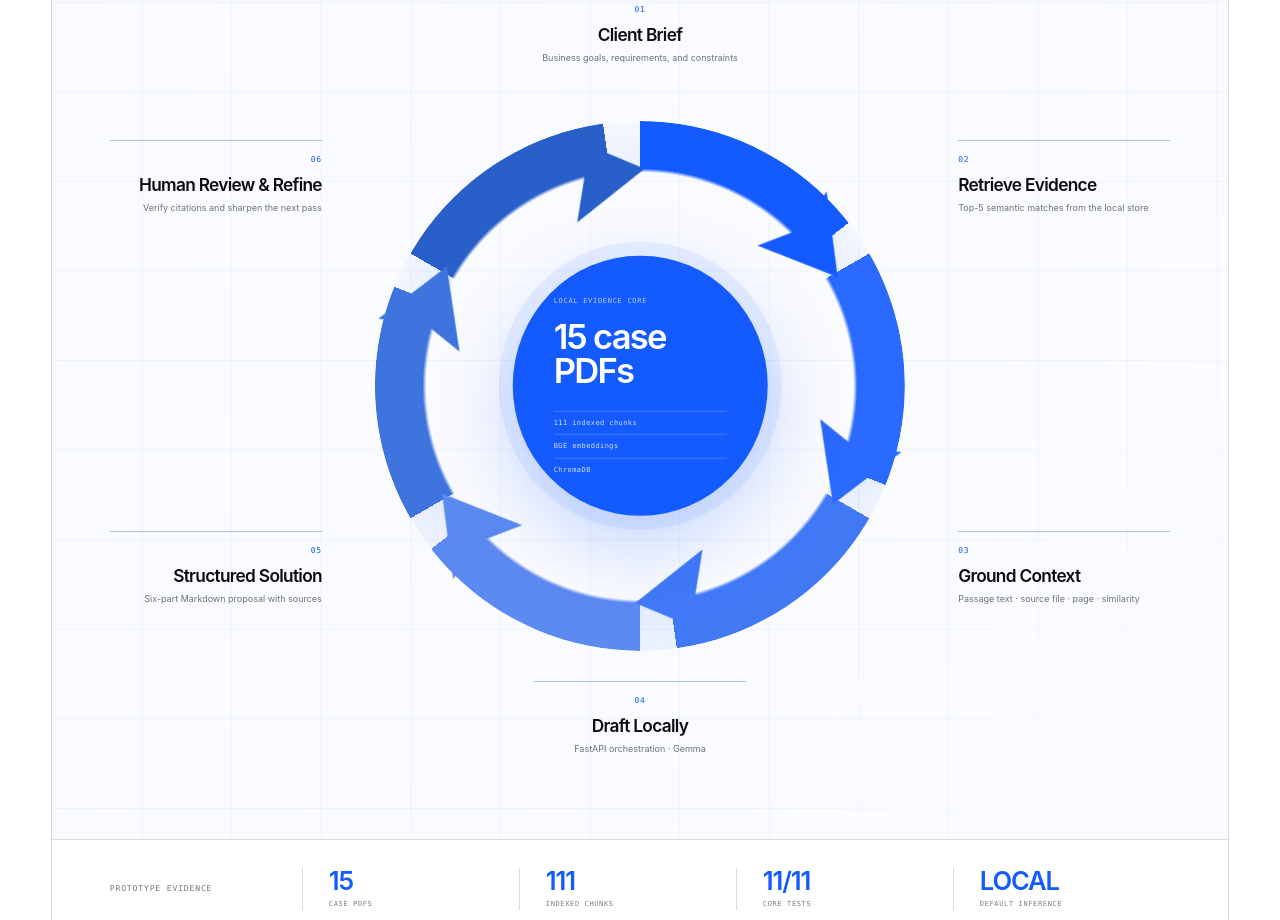
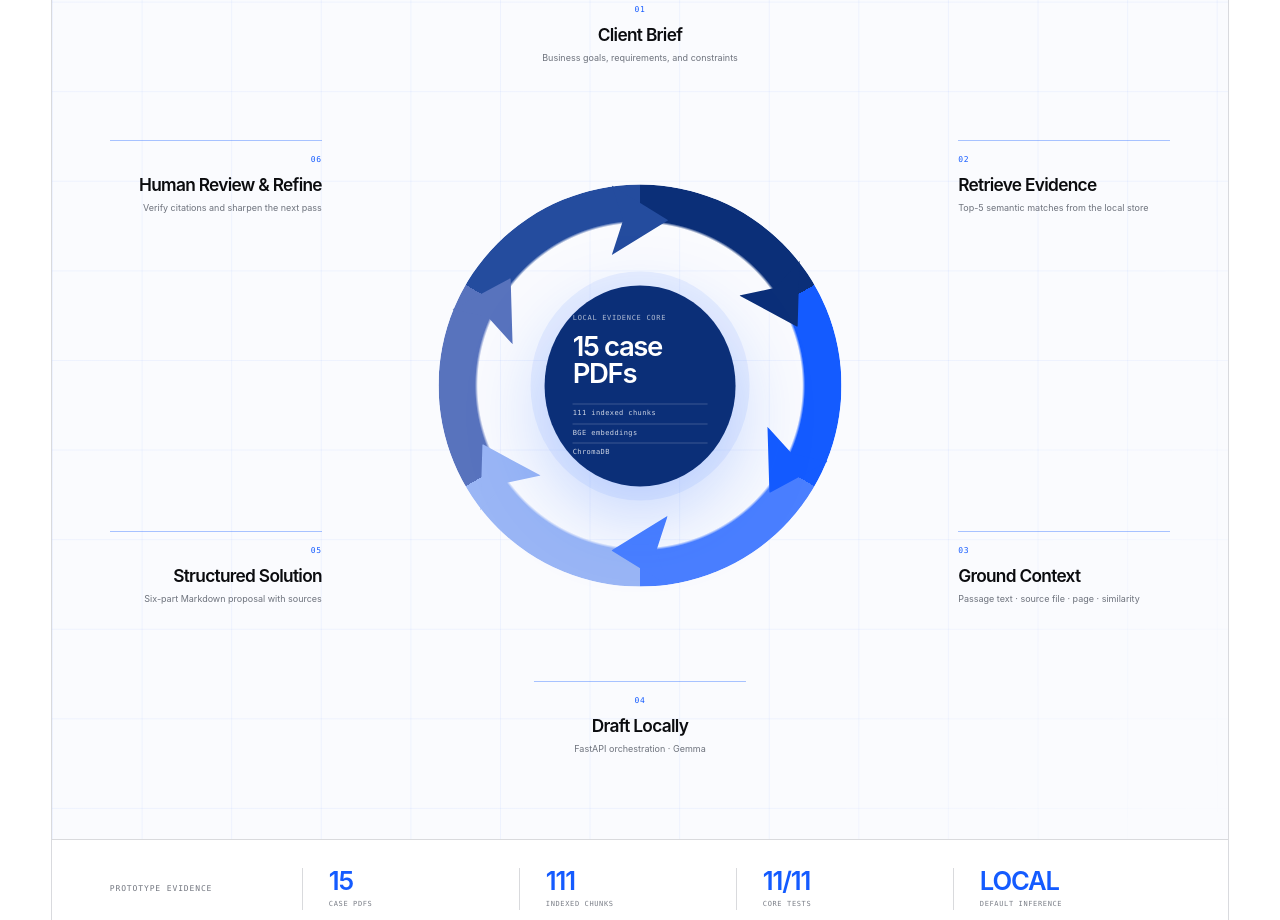
Before and after one commit to Sad-Salad-12/justinli, a Next.js app: page / in a window 1280 px wide. Shown: the part 3020-3940 px from the top of the page. Built offline with nearby package versions, Linux system fonts and the light colour scheme.

Commit message:
Refine Verba loop scale and contrast

```diff
--- a/app/globals.css
+++ b/app/globals.css
@@ -1044,7 +1044,7 @@ a {
   z-index: 1;
   top: 50%;
   left: 50%;
-  width: min(50%, 590px);
+  width: min(38%, 450px);
   aspect-ratio: 1;
   transform: translate(-50%, -50%);
 }
@@ -1054,18 +1054,12 @@ a {
   inset: 0;
   border-radius: 50%;
   background: conic-gradient(
-    #145bff 0deg 52deg,
-    transparent 52deg 60deg,
-    #2a6aff 60deg 112deg,
-    transparent 112deg 120deg,
-    #4179f5 120deg 172deg,
-    transparent 172deg 180deg,
-    #5b8af0 180deg 232deg,
-    transparent 232deg 240deg,
-    #3f74de 240deg 292deg,
-    transparent 292deg 300deg,
-    #285fc9 300deg 352deg,
-    transparent 352deg 360deg
+    #0b2f78 0deg 60deg,
+    #145bff 60deg 120deg,
+    #4a7fff 120deg 180deg,
+    #9ab6f5 180deg 240deg,
+    #5873bd 240deg 300deg,
+    #244c9e 300deg 360deg
   );
   filter: drop-shadow(0 18px 30px rgb(20 91 255 / 14%));
   mask: radial-gradient(circle, transparent 0 57%, #000 58% 94%, transparent 95%);
@@ -1083,58 +1077,51 @@ a {
   display: block;
   width: 14%;
   height: 18%;
-  clip-path: polygon(0 4%, 100% 50%, 0 96%, 18% 50%);
+  clip-path: polygon(0 2%, 100% 50%, 0 98%, 20% 50%);
   transform: translate(-50%, -50%) rotate(var(--head-angle));
   transform-origin: center;
-  animation: cycle-segment-focus 7.2s ease-in-out infinite;
 }
 
 .verba-cycle-heads i:nth-child(1) {
-  --head-angle: 52deg;
-  top: 24%;
-  left: 83%;
+  --head-angle: 60deg;
+  top: 29.5%;
+  left: 85.5%;
+  background: #0b2f78;
+}
+
+.verba-cycle-heads i:nth-child(2) {
+  --head-angle: 120deg;
+  top: 70.5%;
+  left: 85.5%;
   background: #145bff;
-  animation-delay: 0s;
-}
-
-.verba-cycle-heads i:nth-child(2) {
-  --head-angle: 112deg;
-  top: 66%;
-  left: 89%;
-  background: #2a6aff;
-  animation-delay: 1.2s;
 }
 
 .verba-cycle-heads i:nth-child(3) {
-  --head-angle: 172deg;
-  top: 90%;
-  left: 56%;
-  background: #4179f5;
-  animation-delay: 2.4s;
+  --head-angle: 180deg;
+  top: 91%;
+  left: 50%;
+  background: #4a7fff;
 }
 
 .verba-cycle-heads i:nth-child(4) {
-  --head-angle: 232deg;
-  top: 76%;
-  left: 17%;
-  background: #5b8af0;
-  animation-delay: 3.6s;
+  --head-angle: 240deg;
+  top: 70.5%;
+  left: 14.5%;
+  background: #9ab6f5;
 }
 
 .verba-cycle-heads i:nth-child(5) {
-  --head-angle: 292deg;
-  top: 34%;
-  left: 11%;
-  background: #3f74de;
-  animation-delay: 4.8s;
+  --head-angle: 300deg;
+  top: 29.5%;
+  left: 14.5%;
+  background: #5873bd;
 }
 
 .verba-cycle-heads i:nth-child(6) {
-  --head-angle: 352deg;
-  top: 10%;
-  left: 44%;
-  background: #285fc9;
-  animation-delay: 6s;
+  --head-angle: 360deg;
+  top: 9%;
+  left: 50%;
+  background: #244c9e;
 }
 
 .verba-cycle-nodes,
@@ -1222,12 +1209,12 @@ a {
   display: flex;
   flex-direction: column;
   justify-content: center;
-  width: clamp(230px, 24%, 310px);
+  width: clamp(180px, 18%, 235px);
   aspect-ratio: 1;
-  padding: clamp(30px, 3.2vw, 48px);
+  padding: clamp(24px, 2.2vw, 34px);
   color: var(--white);
   border-radius: 50%;
-  background: var(--blue);
+  background: #0b2f78;
   box-shadow:
     0 28px 80px rgb(20 91 255 / 25%),
     0 0 0 14px rgb(20 91 255 / 7%);
@@ -1243,8 +1230,8 @@ a {
 
 .verba-cycle-core > strong {
   display: block;
-  margin-top: 13px;
-  font-size: clamp(25px, 2.7vw, 40px);
+  margin-top: 10px;
+  font-size: clamp(22px, 2.15vw, 32px);
   font-weight: 620;
   line-height: 0.98;
   letter-spacing: -0.05em;
@@ -1252,30 +1239,18 @@ a {
 
 .verba-cycle-core ul {
   display: grid;
-  gap: 6px;
-  margin-top: 23px;
+  gap: 4px;
+  margin-top: 16px;
 }
 
 .verba-cycle-core li {
-  padding-top: 6px;
+  padding-top: 4px;
   border-top: 1px solid rgb(255 255 255 / 20%);
   color: rgb(255 255 255 / 80%);
   font-family: "SFMono-Regular", Consolas, monospace;
   font-size: 7px;
   letter-spacing: 0.06em;
 }
-
-@keyframes cycle-segment-focus {
-  0%,
-  13%,
-  100% {
-    filter: brightness(1);
-  }
-  6% {
-    filter: brightness(1.22) drop-shadow(0 5px 8px rgb(20 91 255 / 22%));
-  }
-}
-
 
 .verba-evidence-strip {
   display: grid;
@@ -2204,11 +2179,11 @@ a {
   }
 
   .verba-arrow-loop {
-    width: min(50%, 540px);
+    width: min(40%, 400px);
   }
 
   .verba-cycle-core {
-    width: clamp(210px, 25%, 270px);
+    width: clamp(170px, 18%, 220px);
   }
 
 
```
Also changed, not shown: 1 other file (tests, documents, lock files or other folders).
